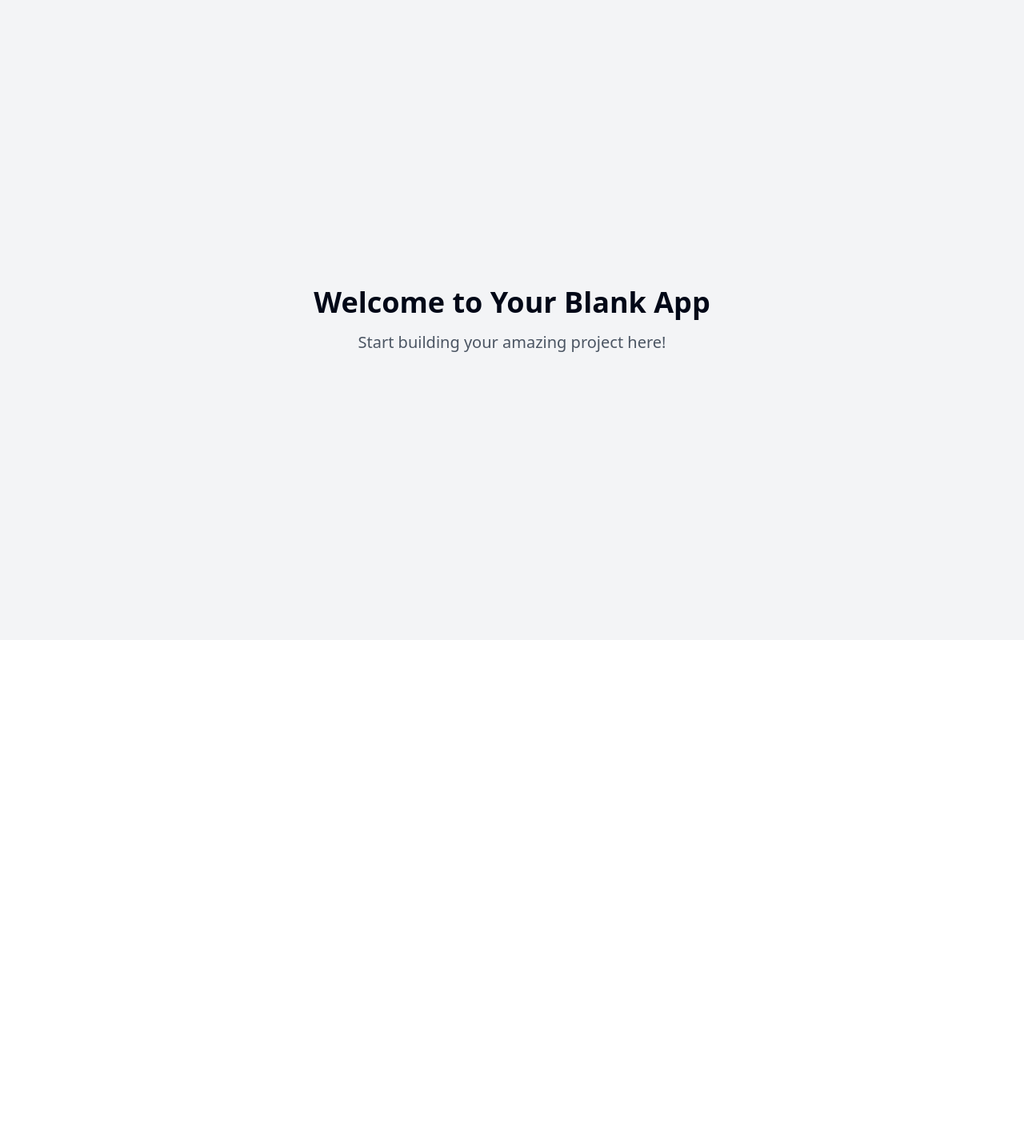
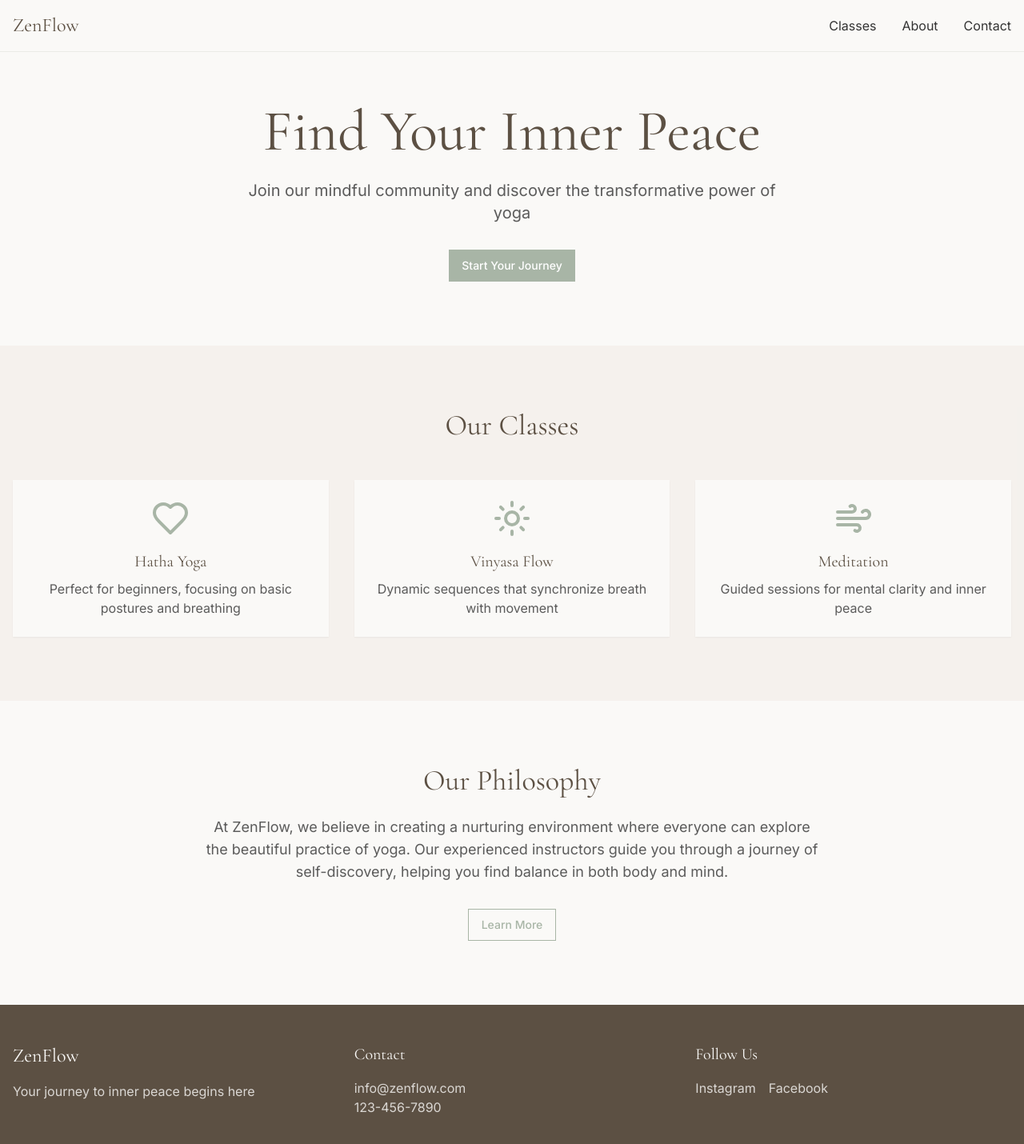
Before and after one commit to vampireplus123/zen-web-flow, a React (Vite) app: page / in a window 1280 px wide. Shown: the top 1430 px of the page at 80% size. Before the commit the page ends 800 px from the top, so only its background shows below. Built offline with nearby package versions, Linux system fonts and the light colour scheme.

Commit message:
Create yoga website
Implement a yoga website with a modern web design.

```diff
--- a/index.html
+++ b/index.html
@@ -3,7 +3,8 @@
   <head>
     <meta charset="UTF-8" />
     <meta name="viewport" content="width=device-width, initial-scale=1.0" />
-    <title>zen-web-flow</title>
+    <title>ZenFlow Yoga</title>
+    <link rel="stylesheet" href="https://fonts.googleapis.com/css2?family=Cormorant+Garamond:wght@400;500;600&family=Inter:wght@300;400;500&display=swap">
     <meta name="description" content="Lovable Generated Project" />
     <meta name="author" content="Lovable" />
 
--- /dev/null
+++ b/src/components/ui/navbar.tsx
@@ -0,0 +1,23 @@
+
+import { Menu } from "lucide-react";
+import { Button } from "./button";
+
+export const Navbar = () => {
+  return (
+    <nav className="fixed w-full bg-cream/80 backdrop-blur-sm z-50 border-b border-sage/20">
+      <div className="container mx-auto px-4 py-4 flex justify-between items-center">
+        <a href="/" className="text-2xl font-serif text-earth hover:text-sage transition-colors">
+          ZenFlow
+        </a>
+        <div className="hidden md:flex space-x-8 text-charcoal">
+          <a href="#classes" className="hover:text-sage transition-colors">Classes</a>
+          <a href="#about" className="hover:text-sage transition-colors">About</a>
+          <a href="#contact" className="hover:text-sage transition-colors">Contact</a>
+        </div>
+        <Button variant="ghost" size="icon" className="md:hidden">
+          <Menu className="h-6 w-6" />
+        </Button>
+      </div>
+    </nav>
+  );
+};
--- a/src/index.css
+++ b/src/index.css
@@ -1,101 +1,24 @@
+
 @tailwind base;
 @tailwind components;
 @tailwind utilities;
 
 @layer base {
-  :root {
-    --background: 0 0% 100%;
-    --foreground: 222.2 84% 4.9%;
-
-    --card: 0 0% 100%;
-    --card-foreground: 222.2 84% 4.9%;
-
-    --popover: 0 0% 100%;
-    --popover-foreground: 222.2 84% 4.9%;
-
-    --primary: 222.2 47.4% 11.2%;
-    --primary-foreground: 210 40% 98%;
-
-    --secondary: 210 40% 96.1%;
-    --secondary-foreground: 222.2 47.4% 11.2%;
-
-    --muted: 210 40% 96.1%;
-    --muted-foreground: 215.4 16.3% 46.9%;
-
-    --accent: 210 40% 96.1%;
-    --accent-foreground: 222.2 47.4% 11.2%;
-
-    --destructive: 0 84.2% 60.2%;
-    --destructive-foreground: 210 40% 98%;
-
-    --border: 214.3 31.8% 91.4%;
-    --input: 214.3 31.8% 91.4%;
-    --ring: 222.2 84% 4.9%;
-
-    --radius: 0.5rem;
-
-    --sidebar-background: 0 0% 98%;
-
-    --sidebar-foreground: 240 5.3% 26.1%;
-
-    --sidebar-primary: 240 5.9% 10%;
-
-    --sidebar-primary-foreground: 0 0% 98%;
-
-    --sidebar-accent: 240 4.8% 95.9%;
-
-    --sidebar-accent-foreground: 240 5.9% 10%;
-
-    --sidebar-border: 220 13% 91%;
-
-    --sidebar-ring: 217.2 91.2% 59.8%;
+  html {
+    scroll-behavior: smooth;
   }
 
-  .dark {
-    --background: 222.2 84% 4.9%;
-    --foreground: 210 40% 98%;
+  body {
+    @apply bg-cream text-charcoal;
+  }
 
-    --card: 222.2 84% 4.9%;
-    --card-foreground: 210 40% 98%;
-
-    --popover: 222.2 84% 4.9%;
-    --popover-foreground: 210 40% 98%;
-
-    --primary: 210 40% 98%;
-    --primary-foreground: 222.2 47.4% 11.2%;
-
-    --secondary: 217.2 32.6% 17.5%;
-    --secondary-foreground: 210 40% 98%;
-
-    --muted: 217.2 32.6% 17.5%;
-    --muted-foreground: 215 20.2% 65.1%;
-
-    --accent: 217.2 32.6% 17.5%;
-    --accent-foreground: 210 40% 98%;
-
-    --destructive: 0 62.8% 30.6%;
-    --destructive-foreground: 210 40% 98%;
-
-    --border: 217.2 32.6% 17.5%;
-    --input: 217.2 32.6% 17.5%;
-    --ring: 212.7 26.8% 83.9%;
-    --sidebar-background: 240 5.9% 10%;
-    --sidebar-foreground: 240 4.8% 95.9%;
-    --sidebar-primary: 224.3 76.3% 48%;
-    --sidebar-primary-foreground: 0 0% 100%;
-    --sidebar-accent: 240 3.7% 15.9%;
-    --sidebar-accent-foreground: 240 4.8% 95.9%;
-    --sidebar-border: 240 3.7% 15.9%;
-    --sidebar-ring: 217.2 91.2% 59.8%;
+  ::selection {
+    @apply bg-sage/30;
   }
 }
 
-@layer base {
-  * {
-    @apply border-border;
-  }
-
-  body {
-    @apply bg-background text-foreground;
+@layer utilities {
+  .hover-underline {
+    @apply relative after:absolute after:left-0 after:bottom-0 after:h-[2px] after:w-full after:origin-bottom-right after:scale-x-0 after:bg-current after:transition-transform after:duration-300 hover:after:origin-bottom-left hover:after:scale-x-100;
   }
 }
--- a/src/pages/Index.tsx
+++ b/src/pages/Index.tsx
@@ -1,14 +1,102 @@
-// Update this page (the content is just a fallback if you fail to update the page)
 
-const Index = () => {
+import { Navbar } from "@/components/ui/navbar";
+import { Button } from "@/components/ui/button";
+import { Heart, Sun, Wind } from "lucide-react";
+
+export default function Index() {
   return (
-    <div className="min-h-screen flex items-center justify-center bg-gray-100">
-      <div className="text-center">
-        <h1 className="text-4xl font-bold mb-4">Welcome to Your Blank App</h1>
-        <p className="text-xl text-gray-600">Start building your amazing project here!</p>
-      </div>
+    <div className="min-h-screen bg-cream">
+      <Navbar />
+
+      {/* Hero Section */}
+      <section className="pt-32 pb-20 px-4">
+        <div className="container mx-auto text-center">
+          <h1 className="text-5xl md:text-7xl font-serif text-earth mb-6 animate-fade-in">
+            Find Your Inner Peace
+          </h1>
+          <p className="text-lg md:text-xl text-charcoal/80 max-w-2xl mx-auto mb-8 animate-fade-in">
+            Join our mindful community and discover the transformative power of yoga
+          </p>
+          <Button className="bg-sage hover:bg-sage/90 text-white">
+            Start Your Journey
+          </Button>
+        </div>
+      </section>
+
+      {/* Classes Section */}
+      <section id="classes" className="py-20 bg-sand/30">
+        <div className="container mx-auto px-4">
+          <h2 className="text-3xl md:text-4xl font-serif text-earth text-center mb-12">
+            Our Classes
+          </h2>
+          <div className="grid md:grid-cols-3 gap-8">
+            {[
+              {
+                icon: Heart,
+                title: "Hatha Yoga",
+                description: "Perfect for beginners, focusing on basic postures and breathing",
+              },
+              {
+                icon: Sun,
+                title: "Vinyasa Flow",
+                description: "Dynamic sequences that synchronize breath with movement",
+              },
+              {
+                icon: Wind,
+                title: "Meditation",
+                description: "Guided sessions for mental clarity and inner peace",
+              },
+            ].map((item) => (
+              <div key={item.title} className="bg-cream p-6 rounded-lg shadow-sm hover:shadow-md transition-shadow">
+                <item.icon className="w-12 h-12 text-sage mx-auto mb-4" />
+                <h3 className="text-xl font-serif text-earth text-center mb-2">{item.title}</h3>
+                <p className="text-charcoal/80 text-center">{item.description}</p>
+              </div>
+            ))}
+          </div>
+        </div>
+      </section>
+
+      {/* About Section */}
+      <section id="about" className="py-20">
+        <div className="container mx-auto px-4">
+          <div className="max-w-3xl mx-auto text-center">
+            <h2 className="text-3xl md:text-4xl font-serif text-earth mb-6">
+              Our Philosophy
+            </h2>
+            <p className="text-lg text-charcoal/80 mb-8">
+              At ZenFlow, we believe in creating a nurturing environment where everyone can explore the beautiful practice of yoga. Our experienced instructors guide you through a journey of self-discovery, helping you find balance in both body and mind.
+            </p>
+            <Button variant="outline" className="border-sage text-sage hover:bg-sage hover:text-white">
+              Learn More
+            </Button>
+          </div>
+        </div>
+      </section>
+
+      {/* Footer */}
+      <footer className="bg-earth text-cream py-12">
+        <div className="container mx-auto px-4">
+          <div className="grid md:grid-cols-3 gap-8 text-center md:text-left">
+            <div>
+              <h3 className="font-serif text-2xl mb-4">ZenFlow</h3>
+              <p className="text-cream/80">Your journey to inner peace begins here</p>
+            </div>
+            <div>
+              <h4 className="font-serif text-xl mb-4">Contact</h4>
+              <p className="text-cream/80">info@zenflow.com</p>
+              <p className="text-cream/80">123-456-7890</p>
+            </div>
+            <div>
+              <h4 className="font-serif text-xl mb-4">Follow Us</h4>
+              <div className="space-x-4">
+                <a href="#" className="text-cream/80 hover:text-cream">Instagram</a>
+                <a href="#" className="text-cream/80 hover:text-cream">Facebook</a>
+              </div>
+            </div>
+          </div>
+        </div>
+      </footer>
     </div>
   );
-};
-
-export default Index;
+}
```
Also changed, not shown: tailwind.config.ts (+49 -52 lines).
